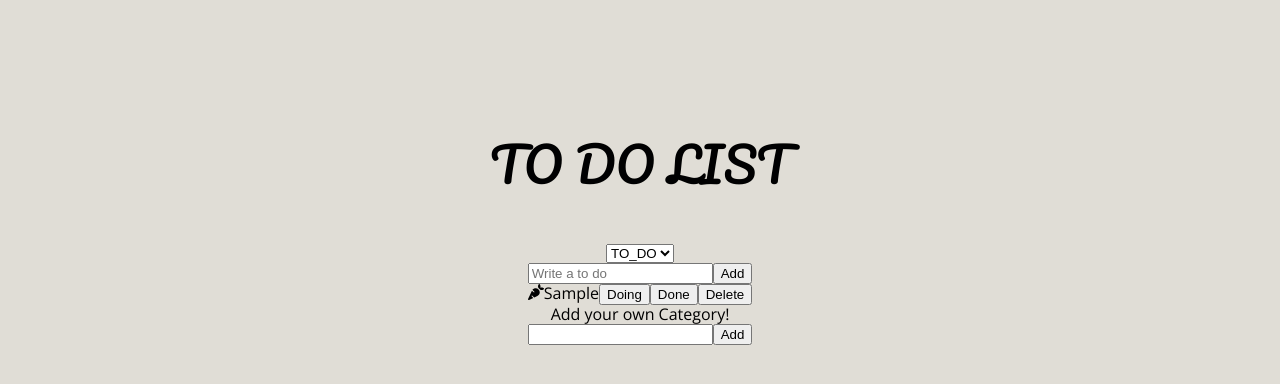
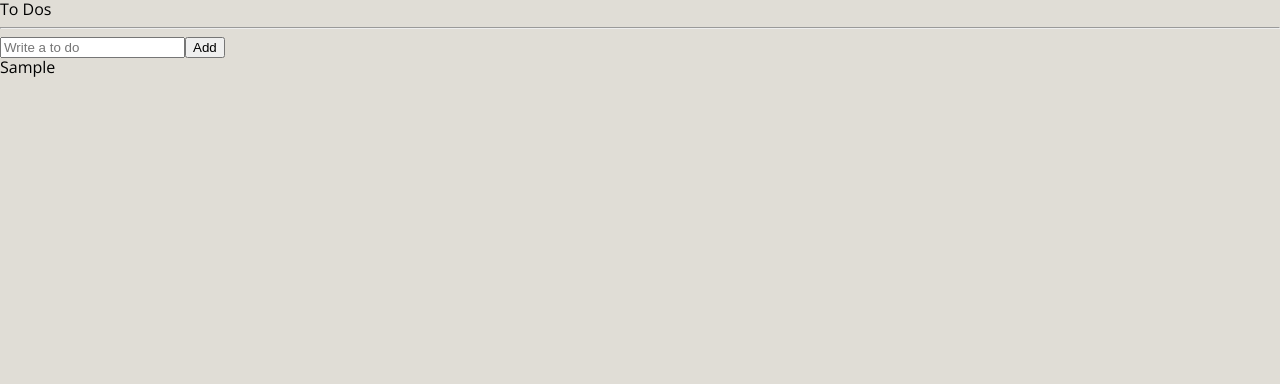
Before and after one commit to hijunglit/todo-list, a React (Create React App) app: page / in a window 1280 px wide. Both pictures are taken after typing "Sample" into the empty fields and a click on the button "Add". Shown: the top 384 px of the page. Built offline with nearby package versions, Linux system fonts and the light colour scheme.

Commit message:
refactoring

```diff
--- a/package.json
+++ b/package.json
@@ -17,6 +17,7 @@
     "@types/node": "^16.18.91",
     "@types/react": "^18.2.73",
     "@types/react-dom": "^18.2.22",
+    "@types/uuid": "^9.0.8",
     "apexcharts": "^3.48.0",
     "gh-pages": "^6.1.1",
     "react": "^18.2.0",
--- a/src/atoms.tsx
+++ /dev/null
@@ -1,46 +0,0 @@
-import { atom, selector } from "recoil";
-
-export enum Categories {
-  "TO_DO" = "TO_DO",
-  "DOING" = "DOING",
-  "DONE" = "DONE",
-}
-
-export interface IToDo {
-  text: string;
-  id: number;
-  category: string;
-}
-
-export const categoryState = atom({
-  key: "category",
-  default: ["TO_DO", "DOING", "DONE"],
-});
-
-export const toDoState = atom<IToDo[]>({
-  key: "toDo",
-  default: [],
-  effects: [
-    ({ setSelf, onSet }) => {
-      const todoStoreKey = "ToDo";
-      const savedValue = localStorage.getItem(todoStoreKey);
-      if (savedValue !== null) {
-        setSelf(JSON.parse(savedValue));
-      }
-      onSet((newValue, oldValue, isReset) => {
-        isReset
-          ? localStorage.removeItem(todoStoreKey)
-          : localStorage.setItem(todoStoreKey, JSON.stringify(newValue));
-      });
-    },
-  ],
-});
-
-export const toDoselector = selector({
-  key: "toDoSelector",
-  get: ({ get }) => {
-    const toDos = get(toDoState);
-    const category = get(categoryState);
-    return toDos.filter((toDo) => category.includes(toDo.category));
-  },
-});
--- a/src/components/CreateCategory.tsx
+++ /dev/null
@@ -1,33 +0,0 @@
-import { SubmitHandler, useForm } from "react-hook-form";
-import { useRecoilState, useRecoilValue, useSetRecoilState } from "recoil";
-import { categoryState, toDoState } from "../atoms";
-import { useState } from "react";
-
-interface IAdd {
-  add: string;
-}
-function CreateCategory() {
-  const { register, handleSubmit, setValue } = useForm<IAdd>();
-  const [categories, setCategories] = useRecoilState(categoryState);
-  const onValid: SubmitHandler<IAdd> = (add: any) => {
-    setCategories((prev) => {
-      return {
-        ...prev,
-        add,
-      };
-    });
-    setValue("add", "");
-  };
-  console.log(categories);
-  return (
-    <div>
-      <h1>Add your own Category!</h1>
-      <form onSubmit={handleSubmit(onValid)}>
-        <input {...register("add", { minLength: 1 })} />
-        <button>Add</button>
-      </form>
-    </div>
-  );
-}
-
-export default CreateCategory;
--- a/src/components/CreateToDo.tsx
+++ /dev/null
@@ -1,33 +0,0 @@
-import { useRecoilValue, useSetRecoilState } from "recoil";
-import { categoryState, toDoState } from "../atoms";
-import { useForm } from "react-hook-form";
-
-interface IForm {
-  toDo: string;
-}
-
-function CreateToDo() {
-  const setToDos = useSetRecoilState(toDoState);
-  const category = useRecoilValue(categoryState);
-  const { register, handleSubmit, setValue } = useForm<IForm>();
-  const handleValid = ({ toDo }: IForm) => {
-    setToDos((oldToDos) => [
-      ...oldToDos,
-      { text: toDo, id: Date.now(), category: "TO_DO" },
-    ]);
-    setValue("toDo", "");
-  };
-  return (
-    <form onSubmit={handleSubmit(handleValid)}>
-      <input
-        {...register("toDo", {
-          required: "Please write a To Do",
-        })}
-        placeholder='Write a to do'
-      />
-      <button>Add</button>
-    </form>
-  );
-}
-
-export default CreateToDo;
--- a/src/components/SelectToDo.tsx
+++ /dev/null
@@ -1,23 +0,0 @@
-import { useRecoilState } from "recoil";
-import { categoryState } from "../atoms";
-
-function SelectCategory() {
-  const [category, setCategory] = useRecoilState(categoryState);
-  const onInput = (event: React.FormEvent<HTMLSelectElement>) => {
-    setCategory(event.currentTarget.value as any);
-  };
-  return (
-    <select value={category[0]} onInput={onInput}>
-      {category.map((item) => (
-        <option value={item} key={item}>
-          {item}
-        </option>
-      ))}
-      {/* <option value='TO_DO'>To Do</option>
-      <option value='DOING'>Doing</option>
-      <option value='DONE'>Done</option> */}
-    </select>
-  );
-}
-
-export default SelectCategory;
--- a/src/components/ToDo.tsx
+++ /dev/null
@@ -1,61 +0,0 @@
-import { useRecoilState } from "recoil";
-import { Categories, IToDo, toDoState } from "../atoms";
-import { FontAwesomeIcon } from "@fortawesome/react-fontawesome";
-import { faCarrot } from "@fortawesome/free-solid-svg-icons";
-import React from "react";
-import styled from "styled-components";
-
-const ToDoItem = styled.li`
-  display: flex;
-  justify-content: center;
-`;
-function ToDo({ text, id, category }: IToDo) {
-  const [toDos, setTodos] = useRecoilState(toDoState);
-  const index = toDos.findIndex((toDo) => toDo.id === id);
-  const onClick = (event: React.MouseEvent<HTMLButtonElement>) => {
-    const {
-      currentTarget: { name },
-    } = event;
-    setTodos((oldToDos) => {
-      const targetIndex = oldToDos.findIndex((toDo) => toDo.id === id);
-      const newToDo = { text, id, category: name as any };
-      return [
-        ...oldToDos.slice(0, targetIndex),
-        newToDo,
-        ...oldToDos.slice(targetIndex + 1),
-      ];
-    });
-  };
-  const deleteToDo = () => {
-    console.log(index);
-    const newList = () => {
-      return [...toDos.slice(0, index), ...toDos.slice(index + 1)];
-    };
-    setTodos(newList);
-  };
-  return (
-    <ToDoItem>
-      <FontAwesomeIcon icon={faCarrot} />
-      <div>
-        <span>{text}</span>
-        {category !== Categories.DOING && (
-          <button name={Categories.DOING} onClick={onClick}>
-            Doing
-          </button>
-        )}
-        {category !== Categories.TO_DO && (
-          <button name={Categories.TO_DO} onClick={onClick}>
-            To Do
-          </button>
-        )}
-        {category !== Categories.DONE && (
-          <button name={Categories.DONE} onClick={onClick}>
-            Done
-          </button>
-        )}
-        <button onClick={deleteToDo}>Delete</button>
-      </div>
-    </ToDoItem>
-  );
-}
-export default ToDo;
--- a/src/components/ToDoList.tsx
+++ b/src/components/ToDoList.tsx
@@ -1,48 +1,48 @@
-import React from "react";
-import { useRecoilState, useRecoilValue } from "recoil";
-import { Categories, categoryState, toDoselector } from "../atoms";
-import CreateToDo from "./CreateToDo";
-import ToDo from "./ToDo";
-import CreateCategory from "./CreateCategory";
-import SelectCategory from "./SelectToDo";
-import styled from "styled-components";
+import { atom, useRecoilState } from "recoil";
+import { useForm, SubmitHandler } from "react-hook-form";
+import { v1 } from "uuid";
 
-const Container = styled.div`
-  width: fit-content;
-  height: 100vh;
-  display: flex;
-  flex-direction: column;
-  justify-content: center;
-  text-align: center;
-  margin: 0 auto;
-`;
-const Item = styled.div`
-  margin-bottom: 20rem;
-`;
-const Title = styled.h1`
-  font-family: "Pacifico", cursive;
-  font-size: 3rem;
-  text-transform: uppercase;
-  margin-bottom: 50px;
-`;
-const ToDos = styled.ul``;
+interface IForm {
+  toDo: string;
+}
+interface IToDo {
+  text: string;
+  id: number;
+  category: "TO_DO" | "DOING" | "DONE";
+}
+const toDoState = atom<IToDo[]>({
+  key: `toDos/${v1()}`,
+  default: [],
+});
 
 function ToDoList() {
-  const toDos = useRecoilValue(toDoselector);
+  const [toDos, setToDos] = useRecoilState(toDoState);
+  const { register, handleSubmit, setValue } = useForm<IForm>();
+  const handleValid = ({ toDo }: IForm) => {
+    setToDos((oldToDos) => [
+      ...oldToDos,
+      { text: toDo, id: Date.now(), category: "TO_DO" },
+    ]);
+    setValue("toDo", "");
+  };
+  console.log(toDos);
   return (
-    <Container>
-      <Item>
-        <Title>to do list</Title>
-        <SelectCategory />
-        <CreateToDo />
-        <ToDos>
-          {toDos?.map((toDo) => (
-            <ToDo key={toDo.id} {...toDo} />
-          ))}
-        </ToDos>
-        <CreateCategory />
-      </Item>
-    </Container>
+    <div>
+      <h1>To Dos</h1>
+      <hr />
+      <form onSubmit={handleSubmit(handleValid)}>
+        <input
+          {...register("toDo", { required: "Please write To Do" })}
+          placeholder='Write a to do'
+        />
+        <button>Add</button>
+      </form>
+      <ul>
+        {toDos.map((toDo) => (
+          <li key={toDo.id}>{toDo.text}</li>
+        ))}
+      </ul>
+    </div>
   );
 }
 
```
Also changed, not shown: 1 other file (tests, documents, lock files or other folders).
